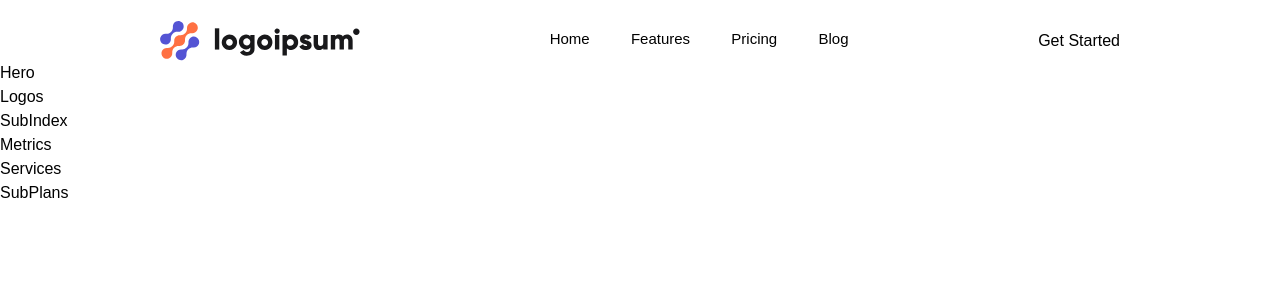
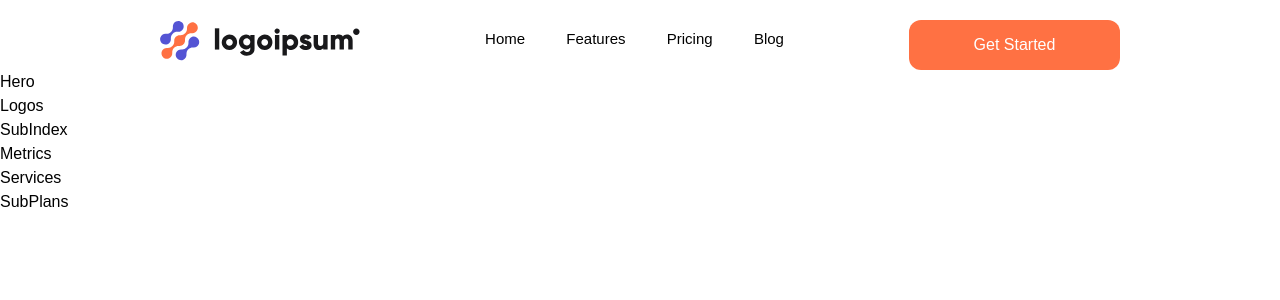
Before and after one commit to sefeoluwa/globe-landing-page, a React (Vite) app: page / in a window 1280 px wide. Shown: the top 300 px of the page. Built offline with nearby package versions, Linux system fonts and the light colour scheme; a web font is replaced by a local one.

Commit message:
button animation on hover

```diff
--- a/src/components/Navbar.jsx
+++ b/src/components/Navbar.jsx
@@ -1,6 +1,16 @@
 import { logo } from "../assets"
+import { motion, useAnimation } from "framer-motion";
+
 
 function Navbar() {
+
+    const controls = useAnimation();
+
+    const handleHover = () => {
+      controls.start({ x: [0, -5, 5, -5, 0], transition: { duration: 0.7 } });
+    };
+
+
   return (
    <>
    <nav className="flex justify-center pt-5 " >
@@ -16,7 +26,11 @@ function Navbar() {
     <li>Blog</li>
     </ul>
 
-    <button className="">Get Started</button>
+    <motion.button
+    onHoverStart={handleHover}
+    onHoverEnd={() => controls.start({ x: 0 })}
+    animate={controls}
+    className="w-[211px] h-[50px] bg-[#FF7143] text-white rounded-xl">Get Started</motion.button>
     </div>
    </nav>
    </>
```
